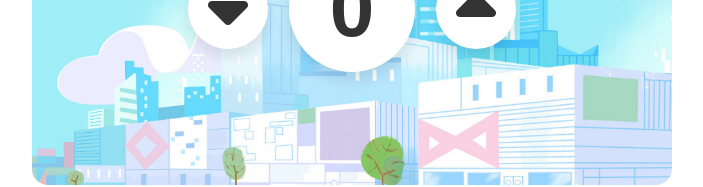
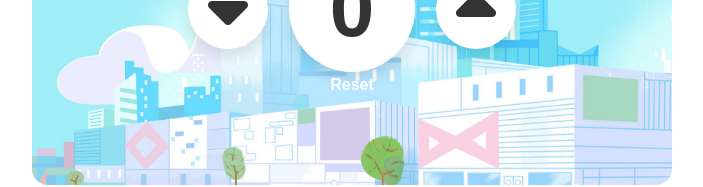
Before and after one commit to edsonmier/notion_counter, a React (Create React App) app: page / in a window 1280 px wide. Shown: the part 391-578 px from the top of the page, without its empty margins (288-991 px from the left). Built offline with nearby package versions, Linux system fonts and the light colour scheme.

Commit message:
update: app

```diff
--- a/src/App.css
+++ b/src/App.css
@@ -37,6 +37,27 @@
   left: 0px;
   z-index: 1;
   animation: floaty 2s ease-in-out infinite;
+}
+
+.reset{
+  position: absolute;
+  height: 1rem;
+  justify-self: center;
+  align-self: center;
+  z-index: 1;
+  display: flex;
+  align-items: center;
+  justify-content: center;
+  background-color: transparent;
+  top: 14.5rem;
+}
+
+.reset h1{
+  font-size: 1rem;
+}
+
+.reset h1:hover{
+  text-shadow: 0px 15px 20px rgba(0, 0, 0, 0.3);
 }
 
 @keyframes floaty {
--- a/src/App.js
+++ b/src/App.js
@@ -48,6 +48,9 @@ function App() {
         <button class="circle-button" onClick={increment}>
           <i class="fa fa-caret-up"></i>
         </button>
+        <button class="reset" onClick={reset}>
+          <h1>Reset</h1>
+        </button>
       </div>
     </div>
   );
```
